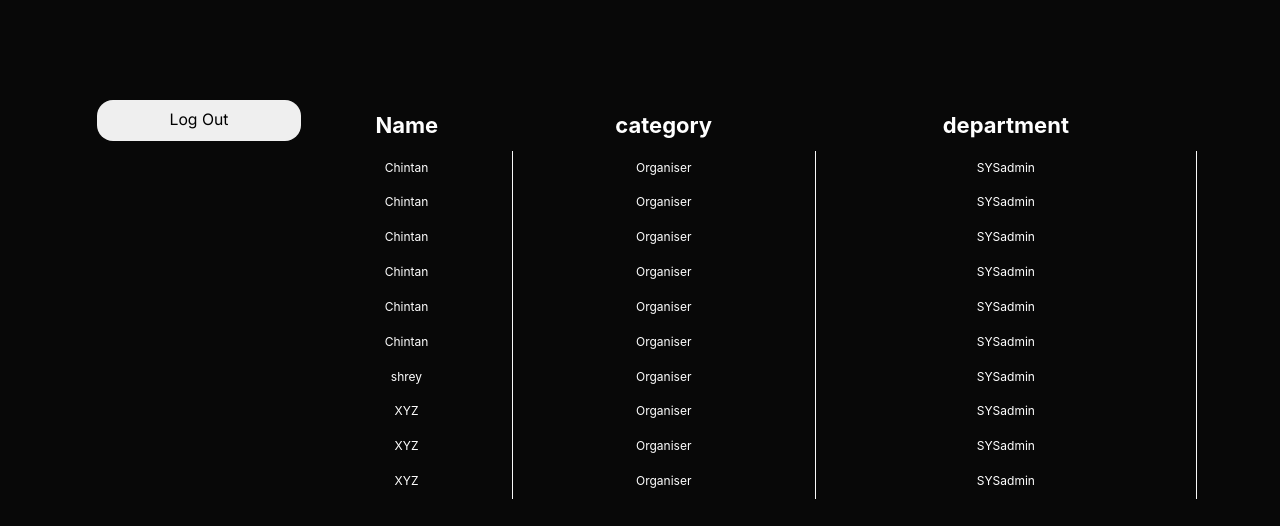
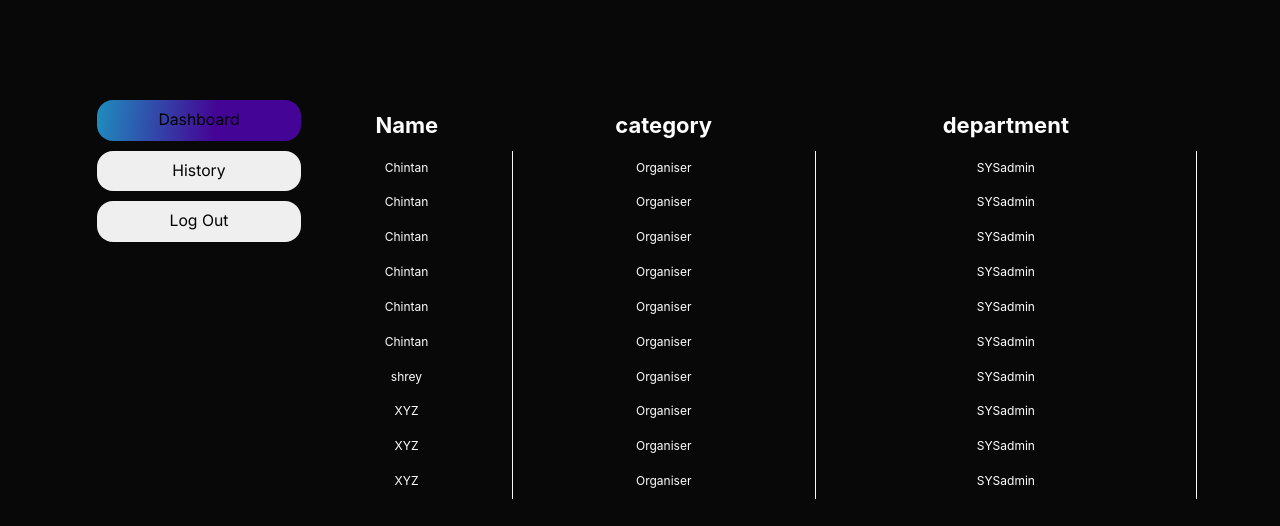
Before and after one commit to adityachandra1/Food-Token-Generator-API-Revels-2022, a React (Create React App) app in the folder new_client/: page /history in a window 1280 px wide. Shown: the top 526 px of the page. Built offline with nearby package versions, Linux system fonts and the light colour scheme; no server answers.

Commit message:
sidebar btn added

```diff
--- a/new_client/src/pages/components/Sidebar.jsx
+++ b/new_client/src/pages/components/Sidebar.jsx
@@ -5,7 +5,13 @@ import "./css/Sidebar.css";
 function Sidebar() {
   const navigate = useNavigate();
   return (
-    <div className="sidebar-container">
+    <div className="sidebar-container d-flex flex-column">
+      <button className="active-sidebar-btn sidebar-btn" onClick={() => {
+        navigate("/dashboard");
+      }} >Dashboard</button>
+      <button className="sidebar-btn" onClick={() => {
+        navigate("/history");
+      }} >History</button>
       <button
         className="sidebar-btn"
         onClick={() => {
--- a/new_client/src/pages/components/css/Sidebar.css
+++ b/new_client/src/pages/components/css/Sidebar.css
@@ -3,6 +3,7 @@
 }
 
 .sidebar-btn {
+    margin-bottom: 10px;
     width: 12.97em;
     border-radius: 16px;
     padding: 0.45em 3.125em;
@@ -18,14 +19,10 @@
 
 .sidebar-btn:hover {
     text-decoration: none;
+    color: #000;
+    transform: scale(1.1);
 }
 
 .active-sidebar-btn {
-  background: linear-gradient(
-    97.24deg,
-    #1f8ebe -0.43%,
-    #440495 58.09%,
-    #440495 102.73%,
-    rgba(33, 182, 230, 0.628826) 146.25%
-  );
+    background: linear-gradient( 97.24deg, #1f8ebe -0.43%, #440495 58.09%, #440495 102.73%, rgba(33, 182, 230, 0.628826) 146.25%);
 }
```
Lines whose indentation alone changed are shown as unchanged.
